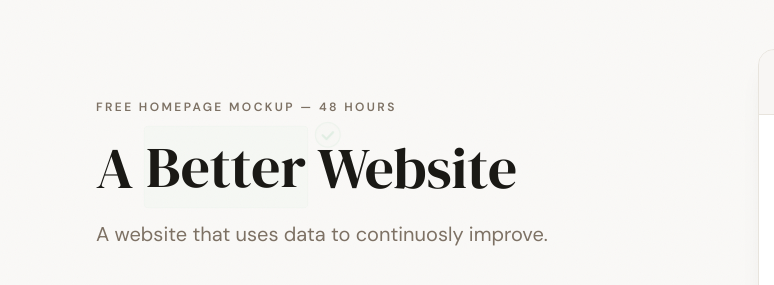
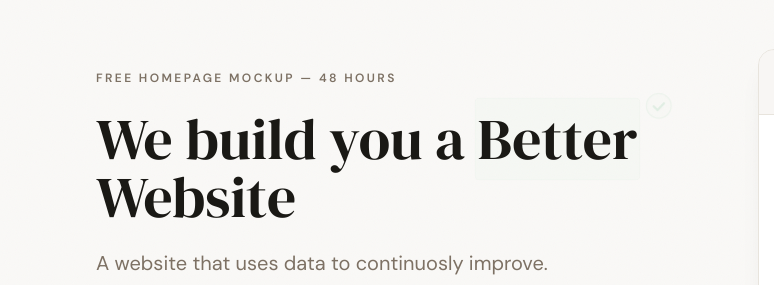
Before and after one commit to jokessenich/refresh-betterwebsite, a plain HTML site: page index.html in a window 1280 px wide. Shown: the part 111-396 px from the top of the page, 0-774 px from the left. Drawn offline with nearby package versions, Linux system fonts and the light colour scheme.

Commit message:
Update index.html

```diff
--- a/index.html
+++ b/index.html
@@ -234,7 +234,7 @@ input:focus,textarea:focus{outline:none;box-shadow:0 0 0 3px rgba(26,25,21,.12)}
     <div class="flex flex-col lg:flex-row items-center gap-12 lg:gap-16">
       <div class="lg:w-[55%] flex-shrink-0">
         <div class="reveal"><span class="inline-block text-xs font-semibold tracking-[0.2em] uppercase text-brand-600 mb-6">Free Homepage Mockup — 48 Hours</span></div>
-        <h1 class="reveal reveal-delay-1 font-serif text-4xl sm:text-5xl md:text-[3.4rem] lg:text-[3.6rem] text-brand-950 leading-[1.08] mb-6">A <span class="hero-swap" id="heroSwap"><span class="hero-text" id="heroText">Good</span><span class="hero-cursor" id="heroCursor"></span><svg class="hero-check" id="heroCheck" viewBox="0 0 32 32" fill="none" xmlns="http://www.w3.org/2000/svg"><circle cx="16" cy="16" r="14.5"/><path class="check-path" d="M10 16.5l4.5 4.5L22 13"/></svg></span> Website</h1>
+        <h1 class="reveal reveal-delay-1 font-serif text-4xl sm:text-5xl md:text-[3.4rem] lg:text-[3.6rem] text-brand-950 leading-[1.08] mb-6">We build you a <span class="hero-swap" id="heroSwap"><span class="hero-text" id="heroText">Good</span><span class="hero-cursor" id="heroCursor"></span><svg class="hero-check" id="heroCheck" viewBox="0 0 32 32" fill="none" xmlns="http://www.w3.org/2000/svg"><circle cx="16" cy="16" r="14.5"/><path class="check-path" d="M10 16.5l4.5 4.5L22 13"/></svg></span> Website</h1>
         <p class="reveal reveal-delay-2 text-lg sm:text-xl text-brand-600 leading-relaxed mb-10 max-w-xl">A website that uses data to continuosly improve.</p>
         <div class="reveal reveal-delay-3 flex flex-col sm:flex-row items-start sm:items-center gap-4 sm:gap-6">
           <a href="#mockup" class="btn-glow inline-flex items-center px-8 py-3.5 bg-brand-950 text-brand-50 text-base font-medium rounded-full hover:bg-brand-900 transition-colors">Get Your Free Mockup <svg class="ml-2 w-4 h-4" fill="none" stroke="currentColor" stroke-width="2" viewBox="0 0 24 24"><path stroke-linecap="round" stroke-linejoin="round" d="M17 8l4 4m0 0l-4 4m4-4H3"/></svg></a>
```
